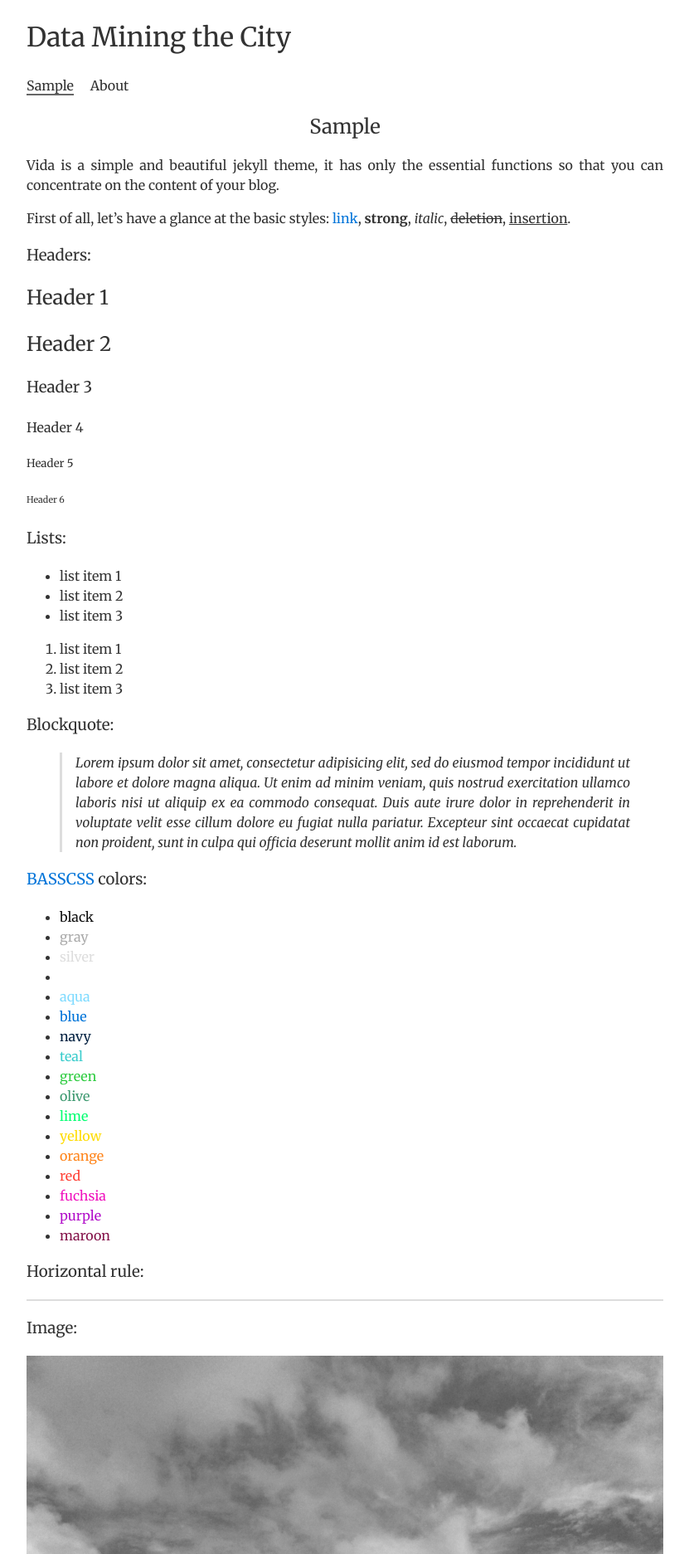
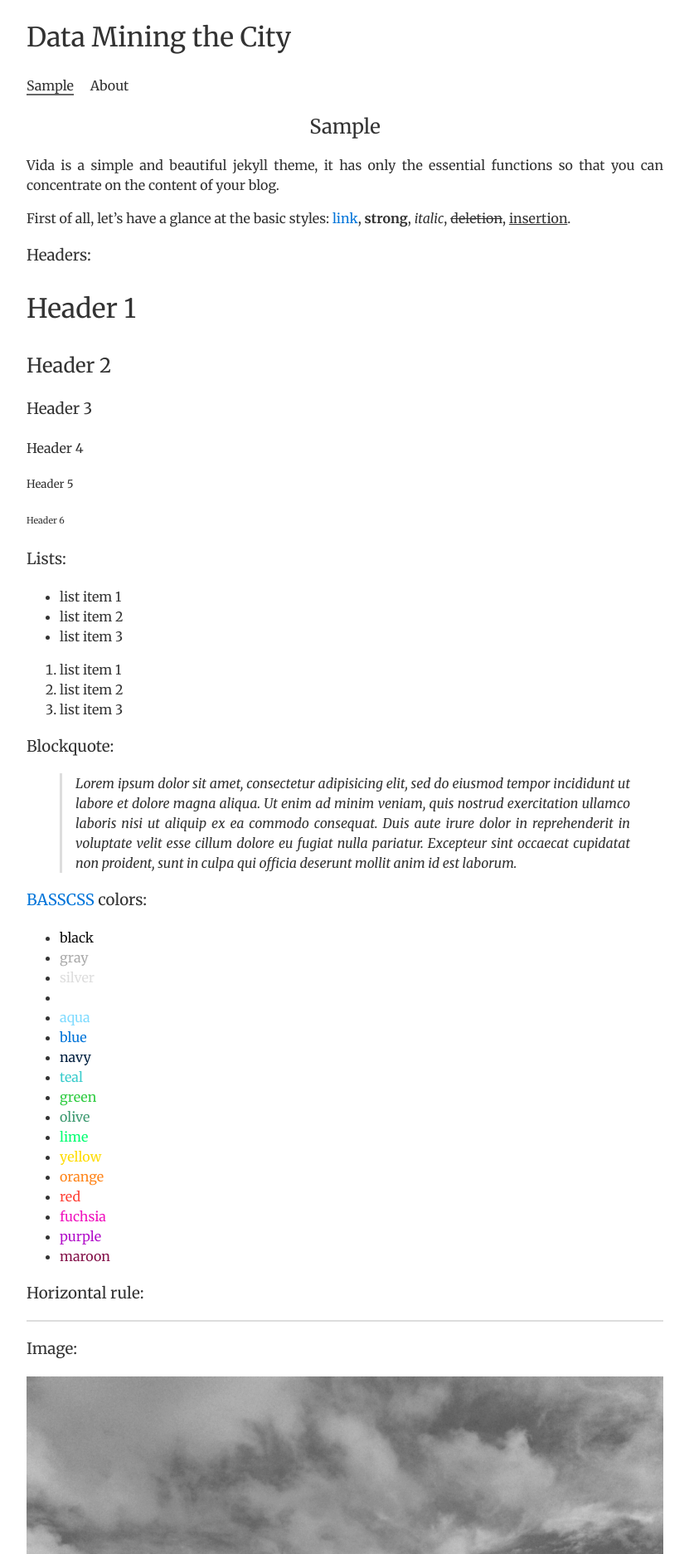
Before and after one commit to danilnagy/dmc, a Jekyll site: the page built from sample.md, in a window 1280 px wide. Shown: the top 1873 px of the page at 83% size, without its empty margins (224-1055 px from the left). Built offline with Jekyll 4.4.1, drawn with Linux system fonts in a browser that asks for light colours; Markdown is read by kramdown in place of the engine named in the settings.

Commit message:
Update _base.scss

```diff
--- a/_sass/_base.scss
+++ b/_sass/_base.scss
@@ -23,6 +23,9 @@ h4,
 h5,
 h6 {
     font-weight: 300;
+}
+h1 {
+    font-size: $base-font-size * 2;
 }
 blockquote {
     font-style: italic;
```
